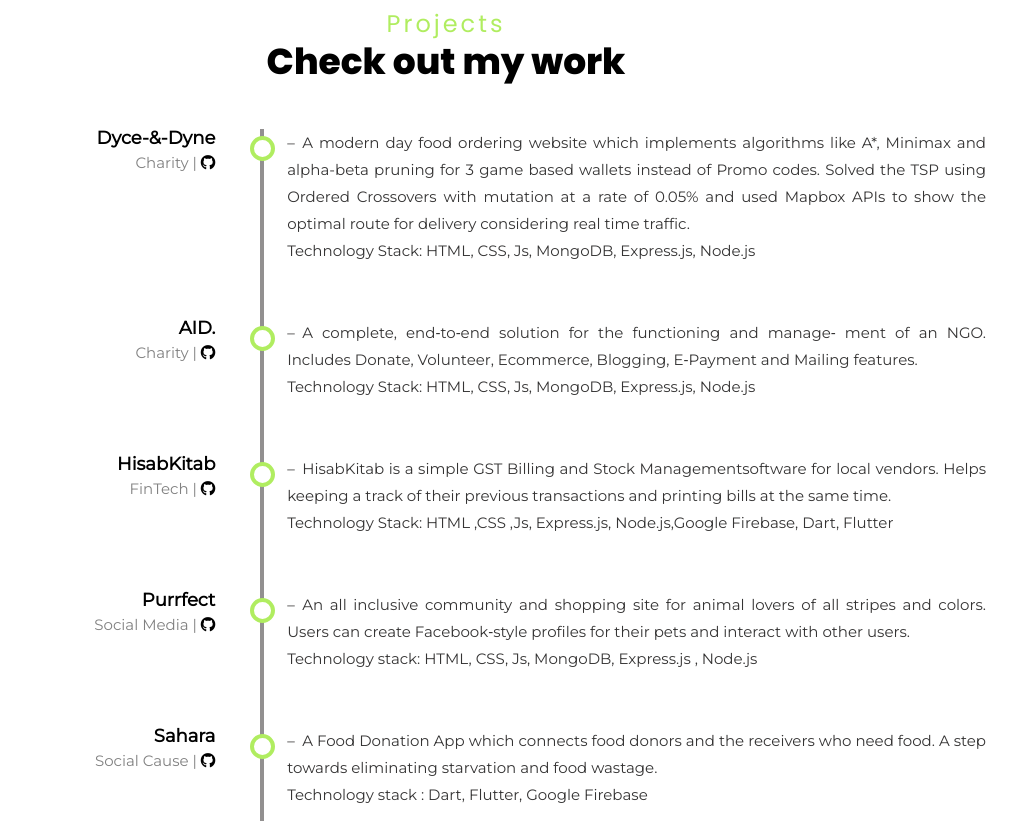
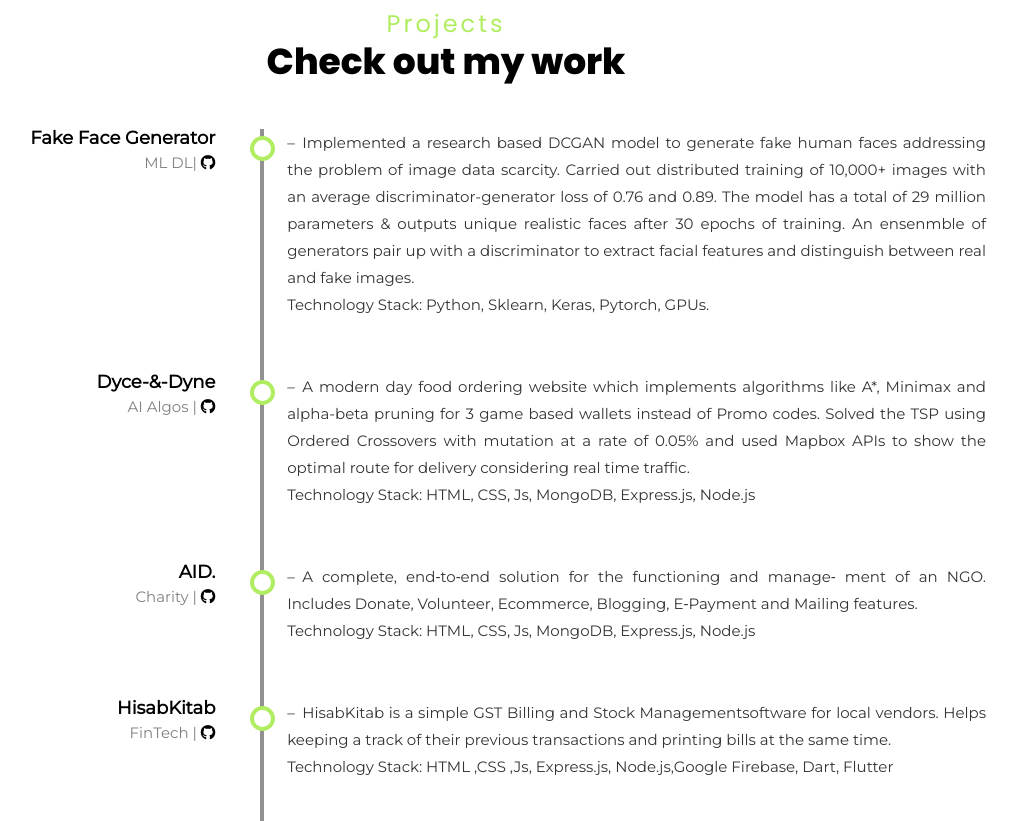
Before and after one commit to bhavya092/Portfolio, a plain HTML site: page index.html in a window 1280 px wide. Shown: the part 2280-3101 px from the top of the page, without its empty margins (194-1211 px from the left). Drawn offline with nearby package versions, Linux system fonts and the light colour scheme.

Commit message:
Update index.html

```diff
--- a/index.html
+++ b/index.html
@@ -211,8 +211,24 @@
 		<div class="timeline">
 			<div class="entry">
 				<div class="title">
+					<h3 style="font-weight: bold;">Fake Face Generator</h3>
+					<p>ML DL| <a target="_blank"href="https://docs.google.com/document/d/1Nj6kEuR01wgcrBc_ZAIF3Wi6d-ZIiMZFVdOge_G9hEA/edit?usp=sharing" style="text-decoration: none; color:black "><i class="fab fa-github"></i></a></p>
+				</div>
+				<div class="body">
+					<ul>
+						<li>Implemented a research based DCGAN model to generate fake human faces addressing the problem of image data scarcity.
+Carried out distributed training of 10,000+ images with an average discriminator-generator loss of 0.76 and 0.89. The
+model has a total of 29 million parameters & outputs unique realistic faces after 30 epochs of training. An ensenmble of generators pair up with a discriminator to extract facial features and distinguish between real and fake images.
+							<br>
+							Technology Stack: Python, Sklearn, Keras, Pytorch, GPUs.
+						</li>
+					</ul>
+				</div>
+			</div>
+			<div class="entry">
+				<div class="title">
 					<h3 style="font-weight: bold;">Dyce-&-Dyne</h3>
-					<p>Charity | <a target="_blank"href="https://github.com/bhavya092/Dyce-and-Dyne" style="text-decoration: none; color:black "><i class="fab fa-github"></i></a></p>
+					<p>AI Algos | <a target="_blank"href="https://github.com/bhavya092/Dyce-and-Dyne" style="text-decoration: none; color:black "><i class="fab fa-github"></i></a></p>
 				</div>
 				<div class="body">
 					<ul>
```
